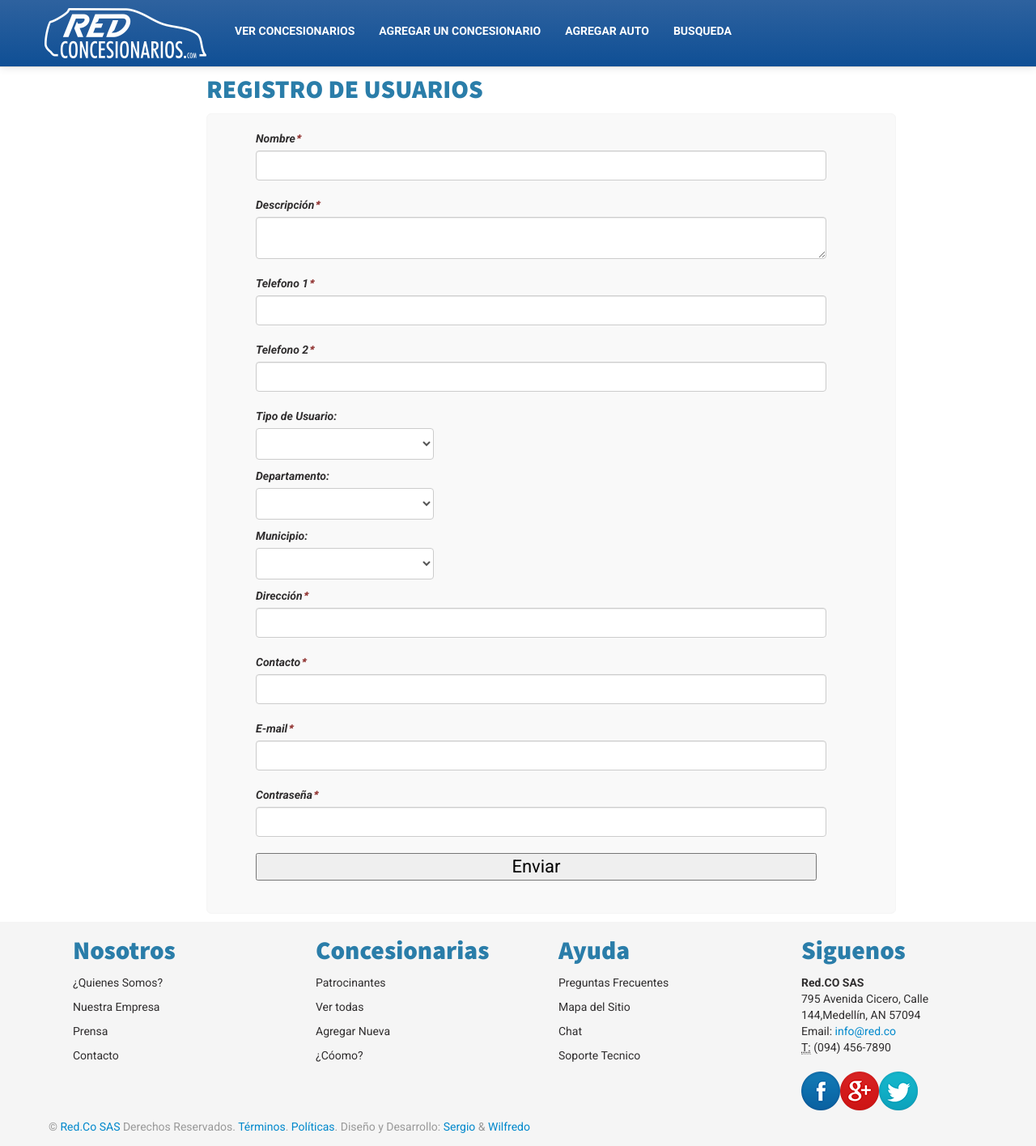
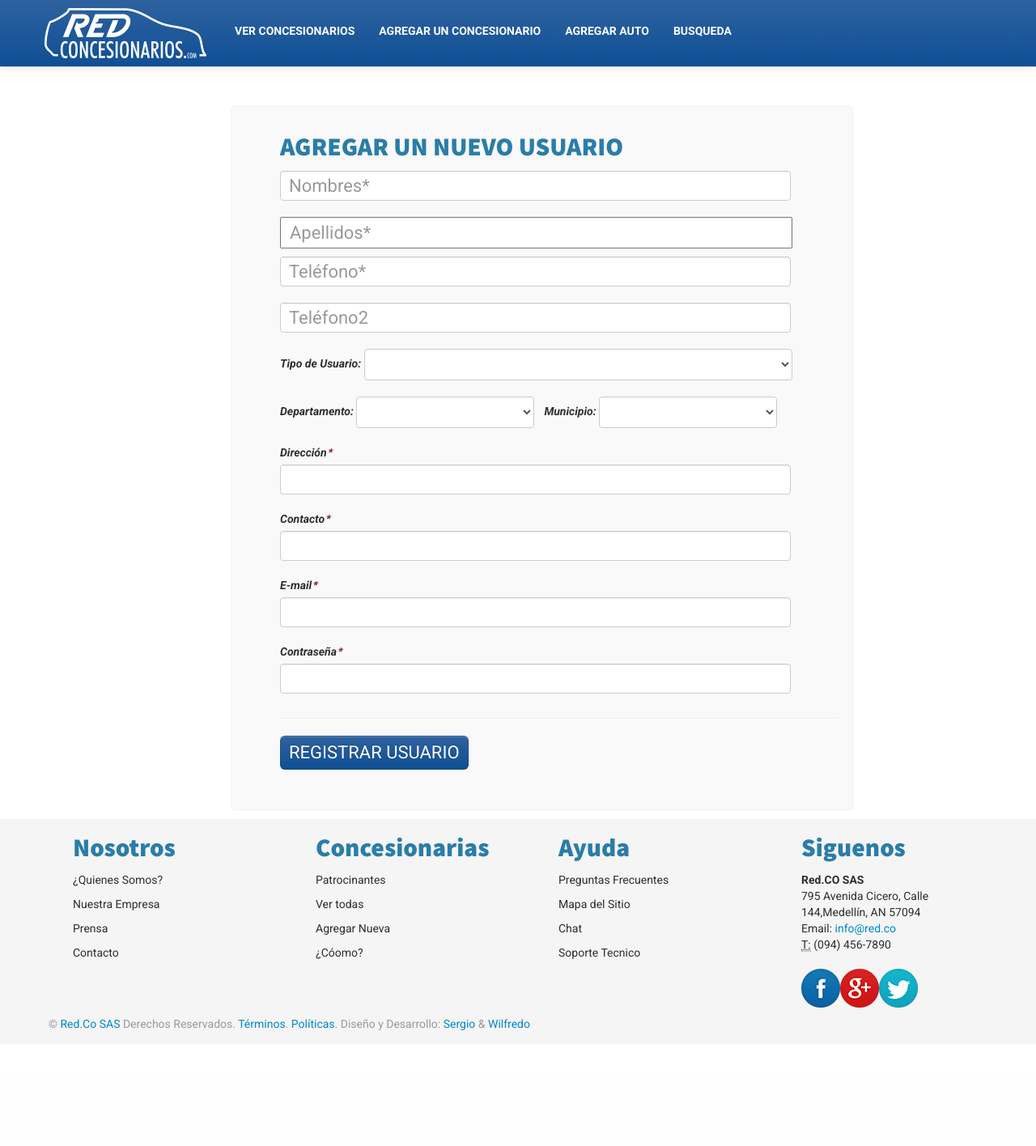
Before and after one commit to torreswil/red, a CodeIgniter app: the page made by application/views/agregar_usuarios.php in a window 1280 px wide. Shown: the top 1416 px of the page at 81% size. After the commit the page ends 1273 px from the top, so only its background shows below. Run offline with CodeIgniter, Linux system fonts and the light colour scheme; data that the repository does not hold is empty; some libraries are stand-ins or nearby versions.

Commit message:
arreglando codigo
limpiado y optimizando el codigo en header footer y las vistas
agregar concesionario y agregar usuario

```diff
--- a/application/views/agregar_usuarios.php
+++ b/application/views/agregar_usuarios.php
@@ -2,57 +2,54 @@
 
 	<div class="container">
 		<p><?php $prueba ?></p>
-		<div class="row ">
-			<div id="push"></div>
-			<div class="span8 offset2"><h2>REGISTRO DE USUARIOS</h2></div>
-		</hr>
-			<div class="span8 offset2 contenedor agregar_concesionario">
+		<div class="row-fluid">
+		<div id="push2"></div>
+			<div class="span8 offset2 contenedor agregar_concesionario" text-align="center">
 				<form method="post" action="<?php current_url() ?>" enctype="multipart/form-data">
 					<div class="control-group">
-	            		<label class="control-label" for="first_name">Nombre<span class="required requerido">*</span></label>
+						<h2>AGREGAR UN NUEVO USUARIO</h2>
 	                  	<div class="controls">
-	                        <input type="text" id='first_name' name='first_name' value="<?php echo set_value('first_name') ?>">
+	                        <input type="text" placeholder="Nombres*" id='first_name' name='first_name' value="<?php echo set_value('first_name') ?>">
 	                        <!--input class="input-xlarge"  id="tipo_id" type="text" name="tipo_id" value="<?php echo set_value('tipo_id'); ?>"  /-->
 	                        <p class="help-inline"><?php echo form_error('first_name','<div class="label label-important">','</div>'); ?></p>
 	                  	</div>
 	            	</div>
 
 	            	<div class="control-group">
-	            		<label class="control-label" for="last_name">Descripci&oacute;n<span class="required requerido">*</span></label>
-	                  	<div class="controls">
-	                        <textarea id="last_name"  name="last_name" rows="0" cols="0" class="required"><?php echo set_value('last_name') ?></textarea>
+	            	        <div class="controls">
+	                        <input id="last_name" placeholder="Apellidos*"  name="last_name" class="required"><?php echo set_value('last_name') ?></input>
 	                        <p class="help-inline"><?php echo form_error('last_name','<div class="label label-important">','</div>'); ?></p>
 	                  	</div>
 	            	</div>
                     <div class="control-group">
-	            		<label class="control-label" for="phone">Telefono 1<span class="required requerido">*</span></label>
 	                  	<div class="controls">
-	                        <input type="text" id='phone' name='phone' value="<?php echo set_value('phone') ?>">
+	                        <input type="text" id='phone' placeholder="Tel&eacute;fono*" name='phone' value="<?php echo set_value('phone') ?>">
 	                        <p class="help-inline"><?php echo form_error('phone','<div class="label label-important">','</div>'); ?></p>
 	                  	</div>
 	            	</div>
 
 	            	<div class="control-group">
-	            		<label class="control-label" for="phone2">Telefono 2<span class="required requerido">*</span></label>
 	                  	<div class="controls">
-	                        <input type="text" id='phone2' name='phone2' value="<?php echo set_value('phone2') ?>">
+	                        <input type="text" id='phone2' placeholder="Tel&eacute;fono2" name='phone2' value="<?php echo set_value('phone2') ?>">
 	                        <p class="help-inline"><?php echo form_error('phone2','<div class="label label-important">','</div>'); ?></p>
 	                  	</div>
 	            	</div>
-
+	            	<div class="form-inline solo">
 	            	<?php echo form_label('Tipo de Usuario:') ?>
 					<?php echo form_dropdown('nivel_usuario',$niveles,set_value('nivel_usuario'),"id='niveles'"); ?>
 					<p class="help-inline"><?php echo form_error('nivel_usuario','<div class="label label-important">','</div>'); ?></p>
-
+					</div>
+				</br>
+					<div class="form-inline">
 	            	<?php echo form_label('Departamento:') ?>
 					<?php echo form_dropdown('id_departamentos',$dptos,set_value('id_departamentos'),"id='sdep'"); ?>
 					<p class="help-inline"><?php echo form_error('id_departamentos','<div class="label label-important">','</div>'); ?></p>
 
-
 					<?php echo form_label('Municipio:') ?>
 					<?php echo form_dropdown('id_municipios',array(), set_value('id_municipios'),"id='smun'"); ?>
 					<p class="help-inline"><?php echo form_error('id_municipios','<div class="label label-important">','</div>'); ?></p>
-
+					</div>
+				</br>
 
 	            	<div class="control-group">
 	            		<label class="control-label" for="direccion">Direcci&oacute;n<span class="required requerido">*</span></label>
@@ -88,13 +85,14 @@
 	                           <p class="help-inline"><?php echo form_error('password','<div class="label label-important">','</div>'); ?></p>
 	                       </div>
 	                 </div>
-
+<hr/>
 	            	<div class="control-group">
 	                  	<div class="controls">
-	                        <input type="submit" name="submit" value="Enviar">
+	                        <input type="submit" name="submit"  class="btn btn-large btn-primary"  value="Registrar Usuario"/>
 	                  	</div>
 	            	</div>
 				</form>
+				<div id="push"></div>
 			</div>
 		</div>
 	</div>
--- a/css/estilos.css
+++ b/css/estilos.css
@@ -109,6 +109,18 @@ h2 {
 
 }
 
+.solo select{
+
+	width: 77%;
+
+}
+
+#derecha {
+
+	float: right;
+	margin-right: 7%;
+}
+
 .container1 .credit {
         margin: 20px 0;
       }
```
Also changed, not shown: application/views/agregar_concesionario.php (+6 -6 lines).
